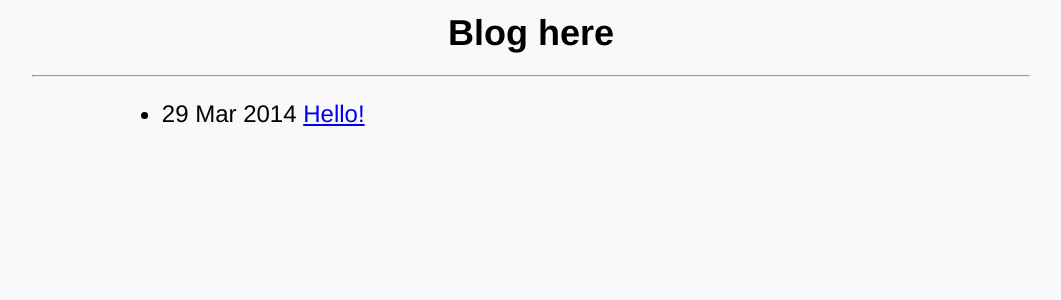
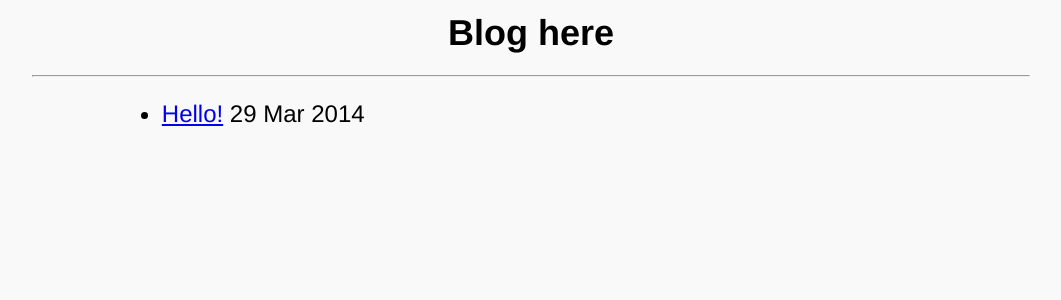
Before and after one commit to dream0411/dream0411.github.io, a Jekyll site: the page built from index.md, in a window 1280 px wide. Shown: the top 300 px of the page, without its empty margins (109-1170 px from the left). Built offline with Jekyll 4.4.1, drawn with Linux system fonts in a browser that asks for light colours.

Commit message:
swap position of title and date

```diff
--- a/_layouts/default.html
+++ b/_layouts/default.html
@@ -10,7 +10,7 @@
 			<header>
 				<div class="article-title">
 					<h2>{{ page.title }}</h2>
-					<span class="date">{{ page.date }}</span>
+					<span class="date">{{ page.date | date_to_string }}</span>
 				</div>
 			</header>
 			<hr class="clear-both"/>
--- a/index.md
+++ b/index.md
@@ -4,5 +4,5 @@ title: Blog here
 ---
 
 {% for post in site.posts %}
-* {{ post.date | date_to_string }}  [{{ post.title }}]({{ site.baseurl }}{{ post.url }})
+* [{{ post.title }}]({{ site.baseurl }}{{ post.url }}) {{ post.date | date_to_string }}
 {% endfor %}
```
